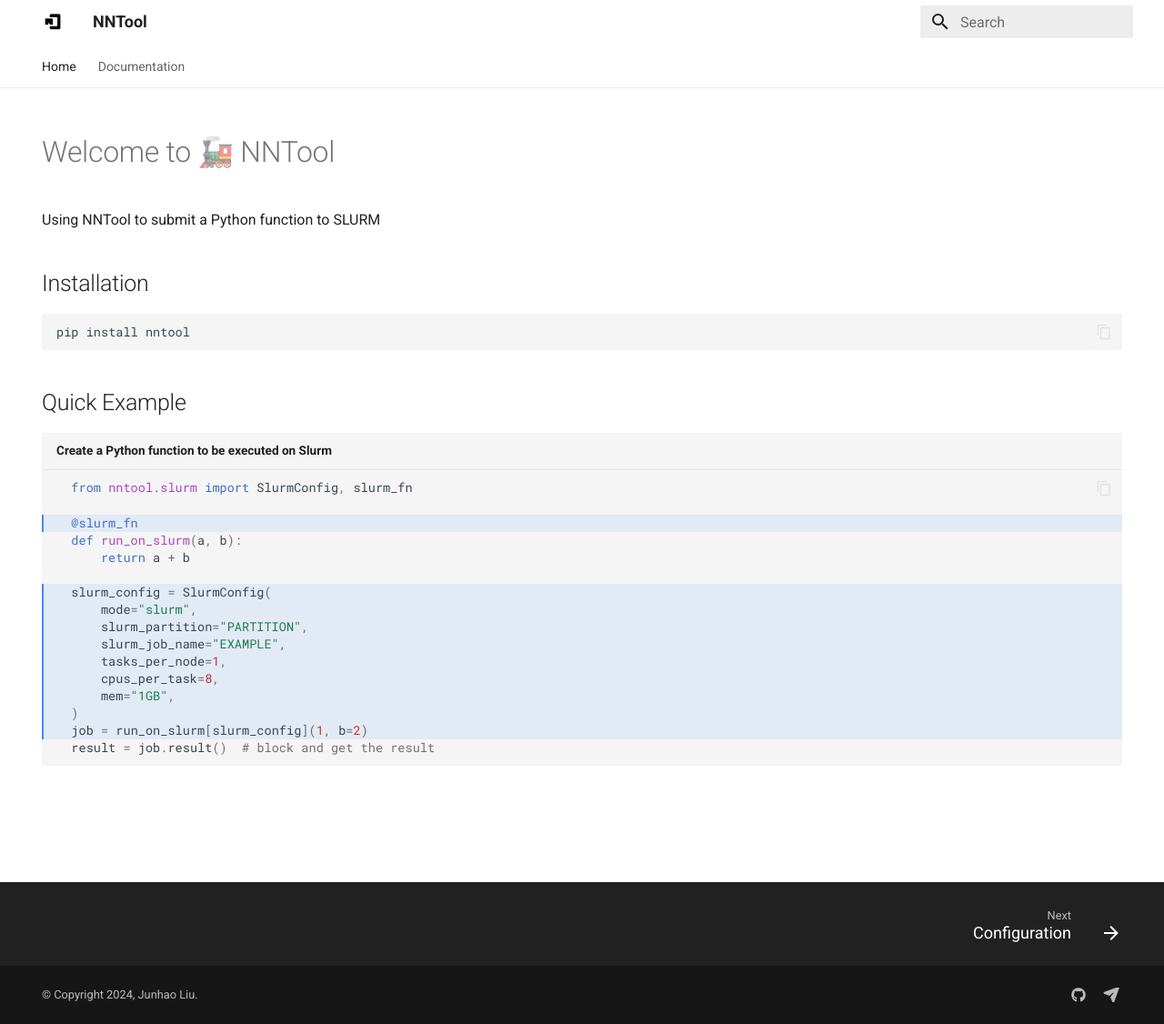
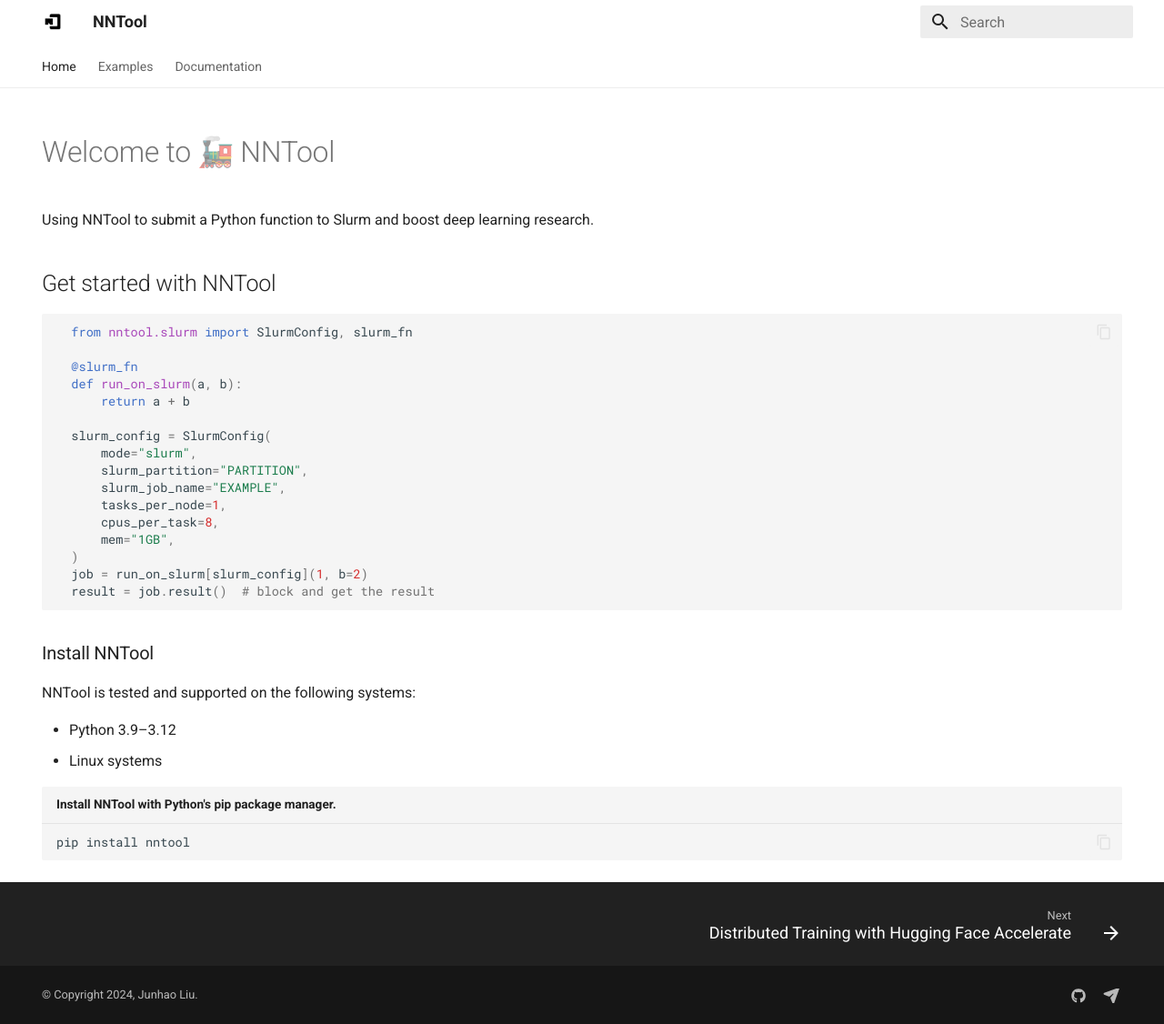
Before and after one commit to jhliu17/nntool, an MkDocs documentation site: the page built from docs/index.md, in a window 1280 px wide and 1126 px high. Shown: the whole window at 91% size. Built offline with MkDocs 1.6.1 and Material for MkDocs 9.7.7, drawn with Linux system fonts in a browser that asks for light colours.

Commit message:
update docs

````diff
--- a/docs/index.md
+++ b/docs/index.md
@@ -3,20 +3,13 @@
   - navigation
   - toc
 ---
-
 # Welcome to 🚂 NNTool
 
-Using NNTool to submit a Python function to SLURM
+Using NNTool to submit a Python function to Slurm and boost deep learning research.
 
-## Installation
+## Get started with NNTool
 
-```bash
-pip install nntool
-```
-
-## Quick Example
-
-``` py title="Create a Python function to be executed on Slurm" hl_lines="3 7-15"
+```py
   from nntool.slurm import SlurmConfig, slurm_fn
 
   @slurm_fn
@@ -34,3 +27,14 @@
   job = run_on_slurm[slurm_config](1, b=2)
   result = job.result()  # block and get the result
 ```
+
+### Install NNTool
+
+NNTool is tested and supported on the following systems:
+
+* Python 3.9–3.12
+* Linux systems
+
+```bash title="Install NNTool with Python's pip package manager."
+pip install nntool
+```
--- a/mkdocs.yml
+++ b/mkdocs.yml
@@ -2,10 +2,13 @@
 
 nav:
   - Home: index.md
+  - Examples:
+    - Distributed Training with Hugging Face Accelerate: examples/distributed_training.md
   - Documentation:
     - nntool.slurm:
-      - Configuration: documentation/slurm.md
+      - slurm_fn: documentation/slurm.md
       - SlurmFunction: documentation/slurm_function.md
+    - nntool.experiment: documentation/experiment.md
     - nntool.wandb: documentation/wandb.md
     - nntool.utils: documentation/utils.md
 
````
Also changed, not shown: docs/examples/distributed_training.md (added, +29 -0 lines).
